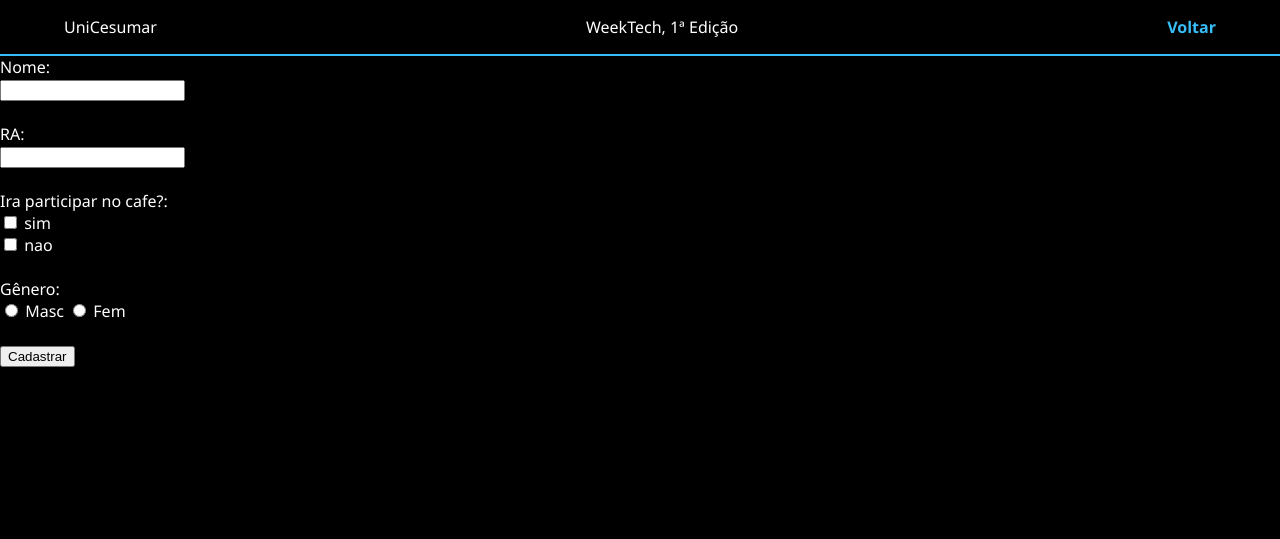
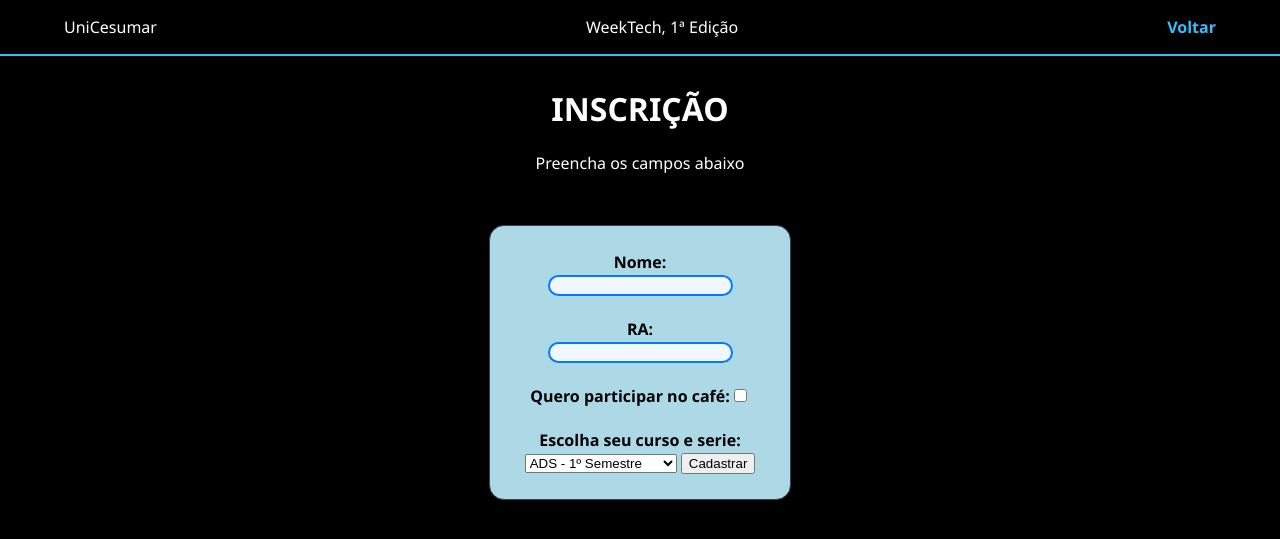
Before and after one commit to Jslus12/Techweek, a Flask app: page /inscricao in a window 1280 px wide. Shown: the top 539 px of the page. Run offline with Flask 3, Linux system fonts and the light colour scheme.

Commit message:
altera as informações do cadastro e altera o layout do formulário

```diff
--- a/techweek-frontend/static/inscricao.css
+++ b/techweek-frontend/static/inscricao.css
@@ -20,3 +20,36 @@ body {
     text-decoration: none;
     font-weight: bold;
 }
+
+form {
+    background-color: lightblue;
+    border-radius: 15px;
+    padding: 25px;
+    width: 250px;
+    text-align: center;
+    color: #000000;
+    transition: transform 0.3s;
+    border: 1px solid #334155;
+
+
+}
+
+.titulo-pagina {
+    text-align: center;
+    padding: 10px 20px;
+}
+
+.formulario {
+    font-weight: bold;
+    display: flex;
+    justify-content: center;
+    align-items: center;
+    padding: 25px;
+}
+
+input[type="text"] {
+    border: 2px solid #007bff;
+    outline: none;
+    background-color: #f0f7ff;
+    border-radius: 25px;
+}
--- a/techweek-frontend/templates/inscricao.html
+++ b/techweek-frontend/templates/inscricao.html
@@ -1,17 +1,27 @@
 <!DOCTYPE html>
 <html lang='en'>
+
 <head>
     <meta charset='utf-8'>
     <meta name='viewport' content='width=device-width, initial-scale=1'>
     <title>Inscrição</title>
     <link rel='stylesheet' href="{{ url_for('static', filename='inscricao.css') }}">
 </head>
+
 <body>
     <nav class="navbar">
         <span class="logo">UniCesumar</span>
         <span class="nome-evento">WeekTech, 1ª Edição</span>
         <a href="{{ url_for('index') }}" class="btn-voltar" aria-label="Voltar para a página inicial">Voltar</a>
     </nav>
+
+     <header class="titulo-pagina">
+        <h1>INSCRIÇÃO</h1>
+        <p>Preencha os campos abaixo</p>
+    </header>
+
+
+    <div class="formulario">
 
         <form>
             <label>Nome:</label><br>
@@ -20,15 +30,23 @@
             <label>RA:</label><br>
             <input type="text" name="ra"><br><br>
 
-    <label>Ira participar no cafe?:</label><br>
-    <input type="checkbox" name="sim"> sim <br>
-    <input type="checkbox" name="nao"> nao <br><br>
+            <label>Quero participar no café:</label><input type="checkbox" name="sim"><br><br>
 
-    <label>Gênero:</label><br>
-    <input type="radio" name="genero" value="M"> Masc
-    <input type="radio" name="genero" value="F"> Fem <br><br>
+            <label for="cidades">Escolha seu curso e serie:</label>
+            <select id="cidades" name="cidades">
+                <option value="ads1">ADS - 1º Semestre</option>
+                <option value="ads3">ADS - 3º Semestre</option>
+                <option value="eng1">ESOFT - 1º Semestre</option>
+                <option value="eng3">ESOFT - 3º Semestre</option>
+                <option value="eng5">ESOFT - 5º Semestre</option>
+
+            </select>
 
             <button type="submit">Cadastrar</button>
         </form>
+    </div>
+
+
 </body>
+
 </html>
```
Lines whose indentation alone changed are shown as unchanged.
